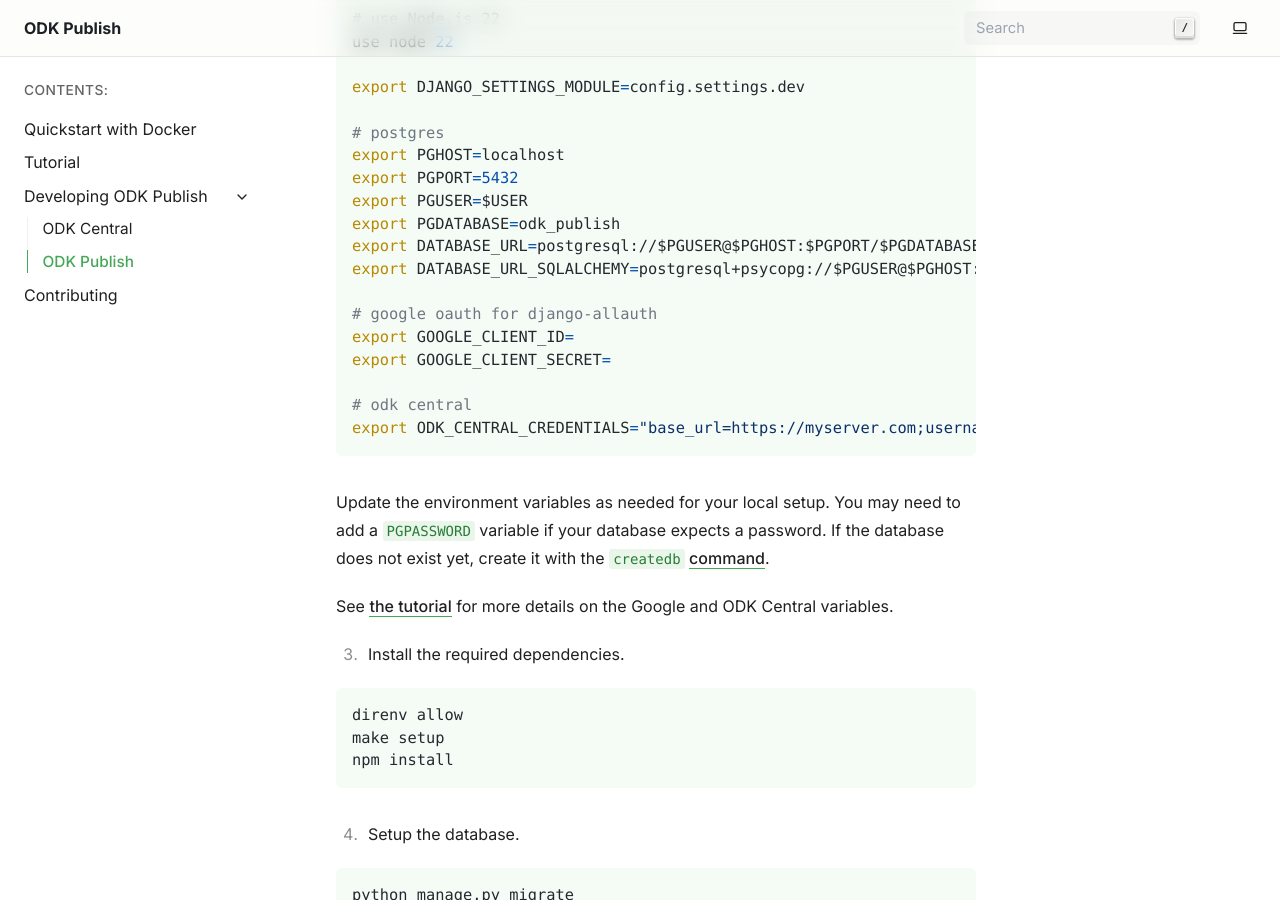
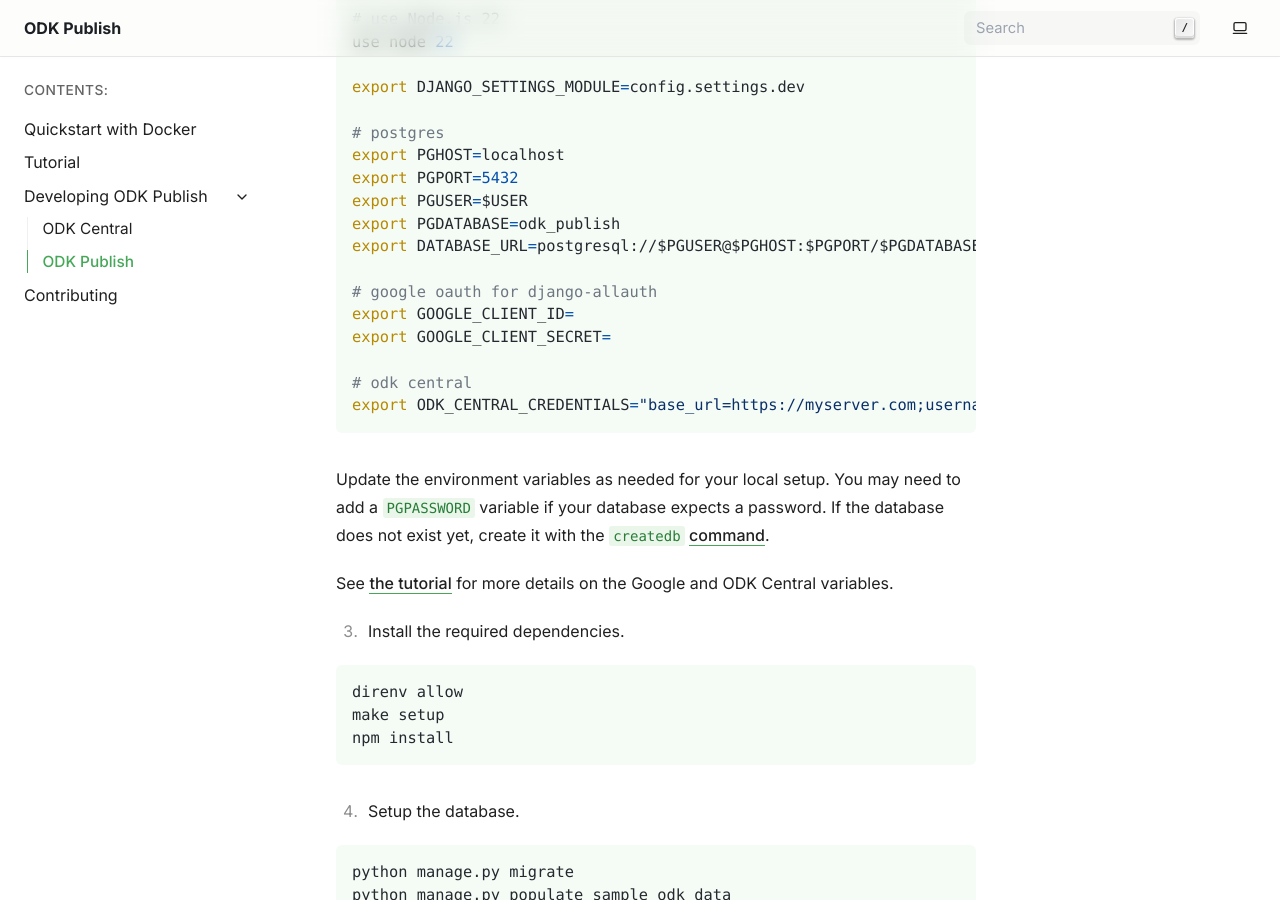
Before and after one commit to caktus/publish-mdm, a Sphinx documentation site: the page built from docs/src/local-development/setup.rst, in a window 1280 px wide and 900 px high, scrolled down 424 px. Built offline with Sphinx 7.4.7, drawn with Linux system fonts in a browser that asks for light colours.

Commit message:
Remove DATABASE_URL_SQLALCHEMY reference.

```diff
--- a/docs/src/local-development/setup.rst
+++ b/docs/src/local-development/setup.rst
@@ -25,7 +25,6 @@
     export PGUSER=$USER
     export PGDATABASE=odk_publish
     export DATABASE_URL=postgresql://$PGUSER@$PGHOST:$PGPORT/$PGDATABASE
-    export DATABASE_URL_SQLALCHEMY=postgresql+psycopg://$PGUSER@$PGHOST:$PGPORT/$PGDATABASE
 
     # google oauth for django-allauth
     export GOOGLE_CLIENT_ID=
```
